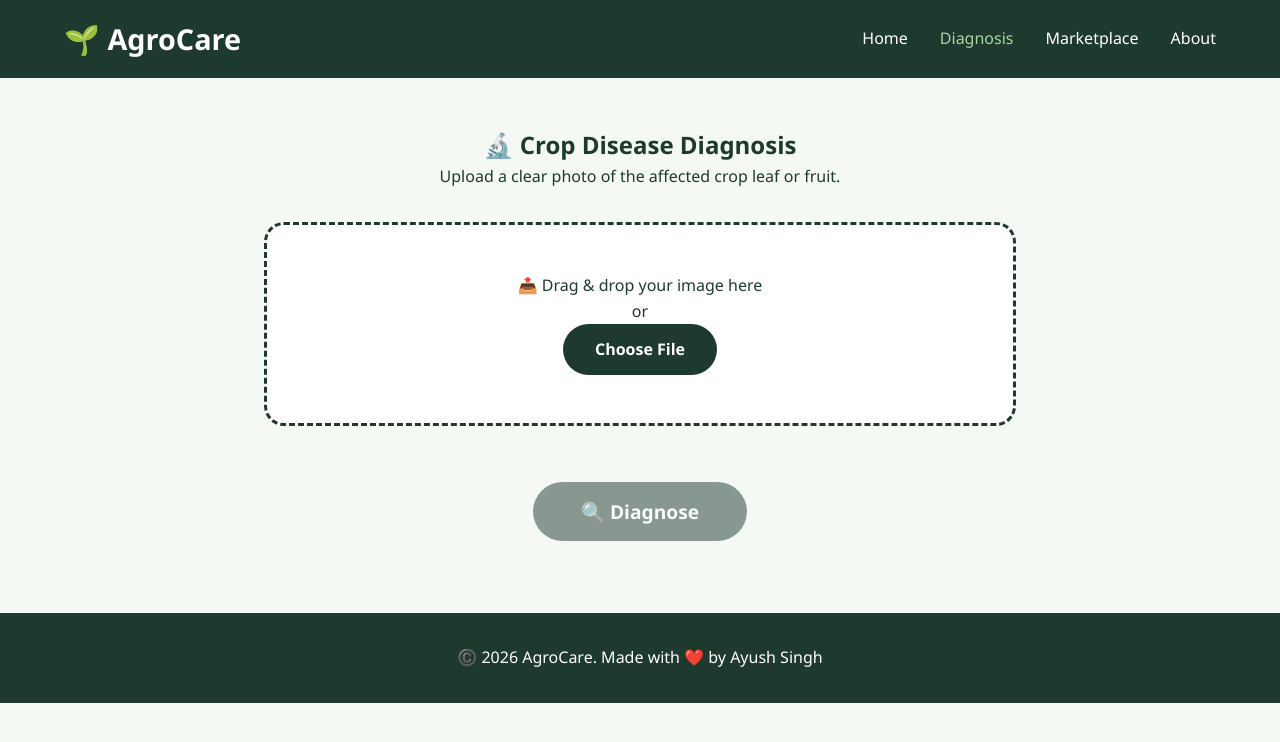
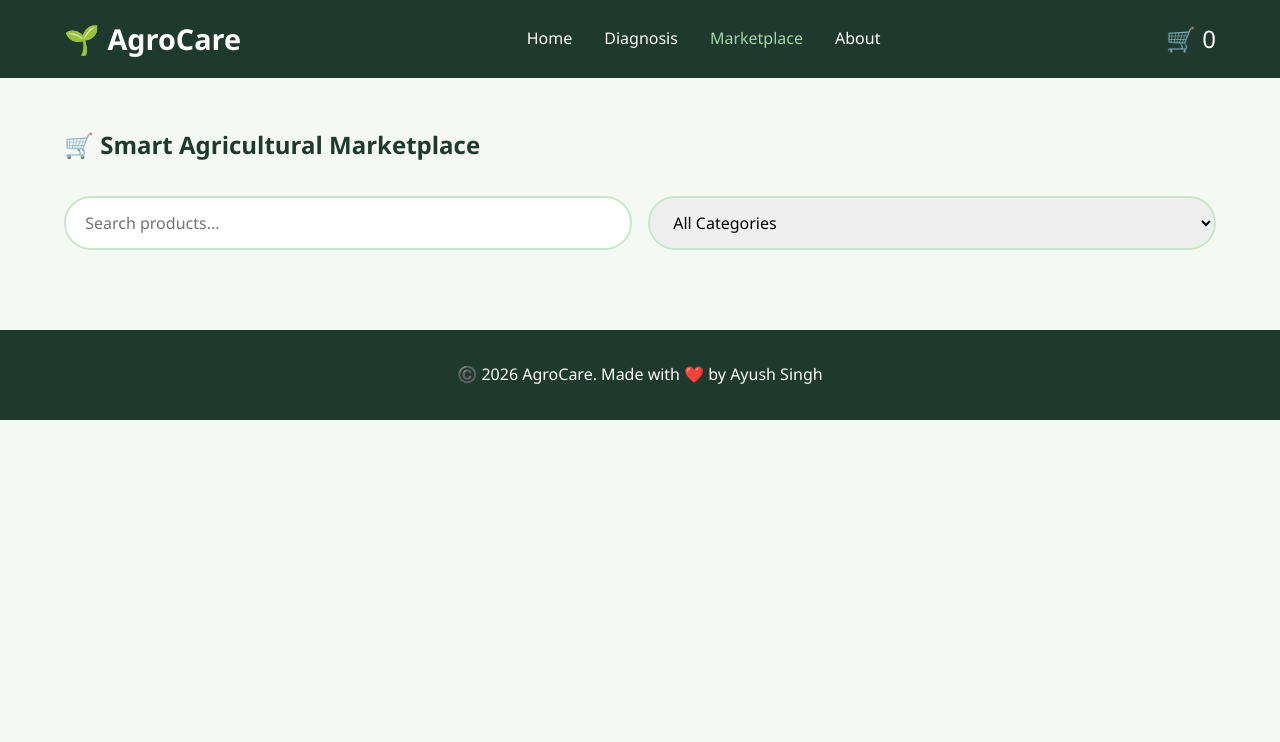
Before and after one commit to ayuxhsinghpro/AgroCare, a plain HTML site: page marketplace.html in a window 1280 px wide. Drawn offline with Linux system fonts and the light colour scheme.

Commit message:
Update marketplace.html

```diff
--- a/marketplace.html
+++ b/marketplace.html
@@ -3,47 +3,46 @@
 <head>
     <meta charset="UTF-8" />
     <meta name="viewport" content="width=device-width, initial-scale=1.0" />
-    <title>AgroCare – Crop Diagnosis</title>
+    <title>AgroCare – Marketplace</title>
     <link rel="stylesheet" href="style.css" />
 </head>
 <body>
-    <!-- Navigation (same as index.html) -->
+    <!-- Navigation -->
     <nav class="navbar">
         <div class="logo">🌱 AgroCare</div>
         <ul class="nav-links">
             <li><a href="index.html">Home</a></li>
-            <li><a href="diagnosis.html" class="active">Diagnosis</a></li>
-            <li><a href="marketplace.html">Marketplace</a></li>
+            <li><a href="diagnosis.html">Diagnosis</a></li>
+            <li><a href="marketplace.html" class="active">Marketplace</a></li>
             <li><a href="index.html#about">About</a></li>
         </ul>
+        <div class="cart-icon">🛒 <span id="cartCount">0</span></div>
     </nav>
 
-    <!-- Diagnosis Section -->
-    <section class="diagnosis-section">
-        <h1>🔬 Crop Disease Diagnosis</h1>
-        <p>Upload a clear photo of the affected crop leaf or fruit.</p>
-
-        <div class="upload-area" id="uploadArea">
-            <p>📤 Drag & drop your image here</p>
-            <p>or</p>
-            <input type="file" id="imageInput" accept="image/*" />
-            <label for="imageInput" class="btn primary">Choose File</label>
+    <!-- Marketplace -->
+    <section class="marketplace">
+        <h1>🛒 Smart Agricultural Marketplace</h1>
+        <div class="filter-bar">
+            <input type="text" id="searchInput" placeholder="Search products..." />
+            <select id="categoryFilter">
+                <option value="all">All Categories</option>
+                <option value="seeds">Seeds</option>
+                <option value="fertilizers">Fertilizers</option>
+                <option value="tools">Tools</option>
+            </select>
         </div>
 
-        <div id="previewContainer">
-            <img id="previewImage" style="display:none; max-width:300px; margin-top:20px;" />
-        </div>
-
-        <button id="diagnoseBtn" class="btn primary" disabled>🔍 Diagnose</button>
-
-        <!-- Results -->
-        <div id="resultContainer" style="display:none;">
-            <h2>Diagnosis Result</h2>
-            <p><strong>Disease:</strong> <span id="diseaseName">—</span></p>
-            <p><strong>Confidence:</strong> <span id="confidence">—</span>%</p>
-            <p><strong>Treatment:</strong> <span id="treatment">—</span></p>
+        <div class="product-grid" id="productGrid">
+            <!-- Products will be inserted by JavaScript -->
         </div>
     </section>
+
+    <!-- Cart Sidebar -->
+    <div id="cartSidebar" style="display:none;">
+        <h2>Your Cart</h2>
+        <ul id="cartItems"></ul>
+        <button id="checkoutBtn" class="btn primary">Checkout</button>
+    </div>
 
     <footer>
         <p>©️ 2026 AgroCare. Made with ❤️ by Ayush Singh</p>
```
